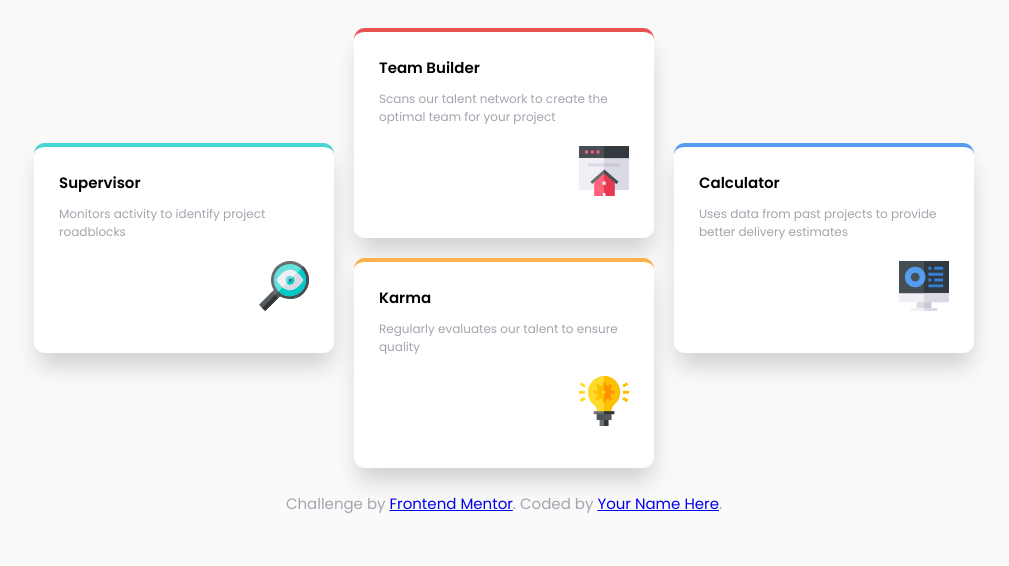
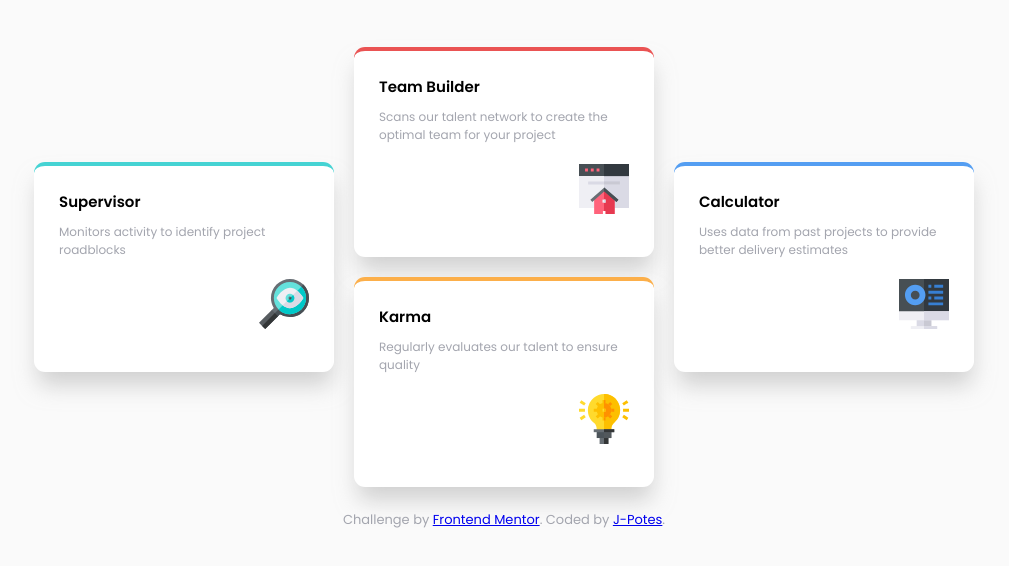
Before and after one commit to J-Potes/four-card-feature-section-master, a plain HTML site: page index.html in a window 1280 px wide. Shown: the part 234-800 px from the top of the page, without its empty margins (136-1145 px from the left). Drawn offline with Linux system fonts and the light colour scheme.

Commit message:
Finishing details

```diff
--- a/css/styles.css
+++ b/css/styles.css
@@ -90,7 +90,7 @@ p {
     font-weight: 600;
 }
 
-@media (min-width: 375px) {
+@media (min-width: 490px) {
     .info__title {
         font-size: 3.6rem;
     }
@@ -109,6 +109,7 @@ p {
     flex-direction: column;
     align-items: center;
     justify-content: center;
+    margin-top: 3rem;
 }
 
 @media (min-width: 768px) {
@@ -116,7 +117,6 @@ p {
         flex-direction: row;
     }
 }
-
 
 .card {
     background-color: var(--white);
@@ -167,3 +167,11 @@ p {
 .cards__c4 {
     border-top-color: var(--blue);
 }
+
+/** Attribution **/
+
+.attribution {
+    text-align: center;
+    padding: 0 2rem;
+    font-size: 1.3rem;
+}
--- a/index.html
+++ b/index.html
@@ -62,7 +62,7 @@
   <footer>
     <p class="attribution">
       Challenge by <a href="https://www.frontendmentor.io?ref=challenge" target="_blank">Frontend Mentor</a>.
-      Coded by <a href="#">Your Name Here</a>.
+      Coded by <a href="https://github.com/J-Potes" target="_blank">J-Potes</a>.
     </p>
   </footer>
 </body>
```
